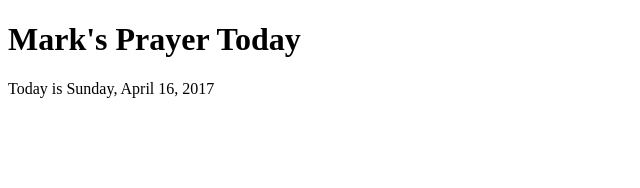
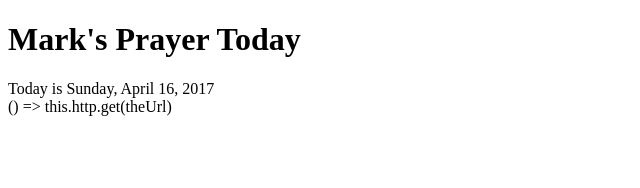
Before and after one commit to m2web/m2prayerNg2, an Angular app: page / in a window 1280 px wide. Shown: the top 188 px of the page, without its empty margins (0-640 px from the left). Built offline with nearby package versions, Linux system fonts and the light colour scheme.

Commit message:
Added the todaysVerse markup

```diff
--- a/src/app/app.component.html
+++ b/src/app/app.component.html
@@ -2,4 +2,4 @@
   {{title}}
 </h1>
 <div>Today is {{todaysDate}}</div>
-<!--<div>{{todaysVerse}}</div>-->
+<div>{{todaysVerse}}</div>
```
